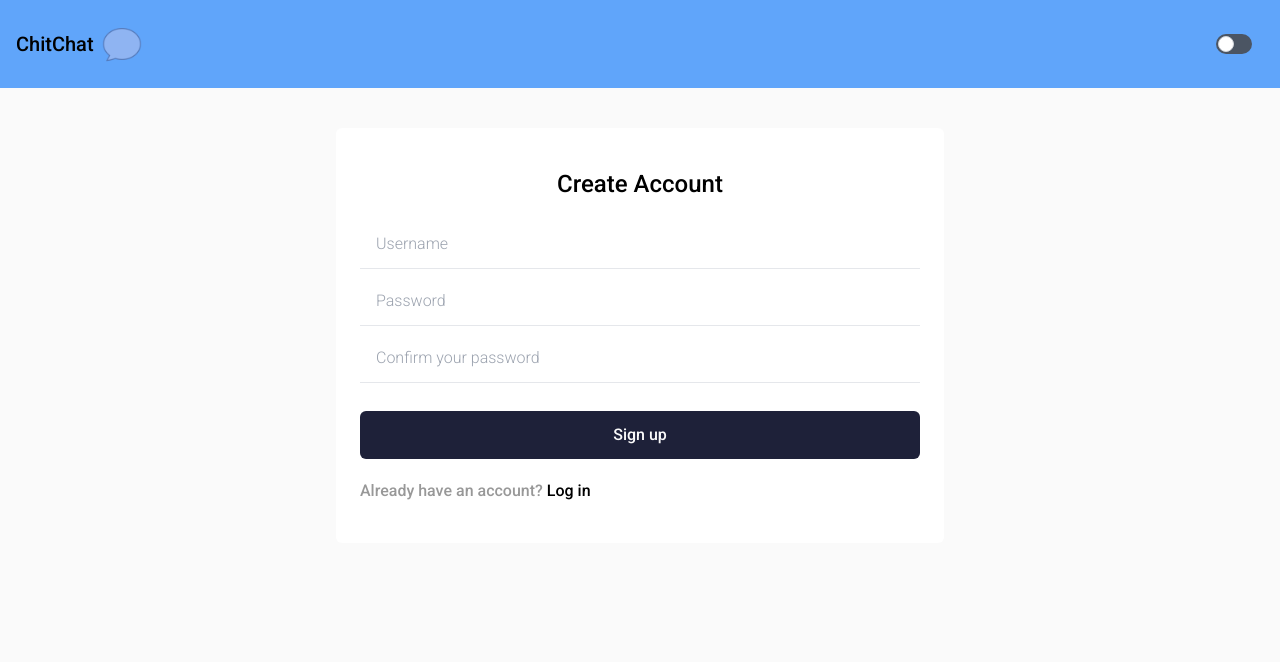
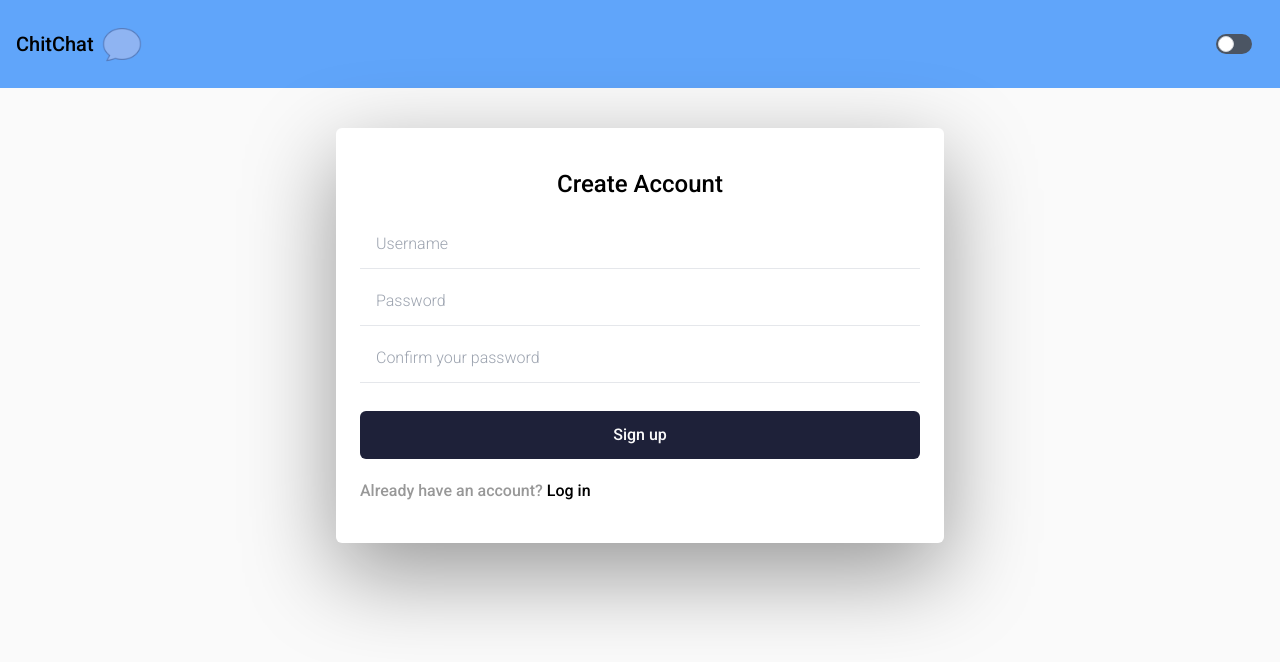
Before and after one commit to Jcerovsky/real-time-chat-app, a Next.js app: page /signup in a window 1280 px wide. Shown: the top 662 px of the page. Built offline with nearby package versions, Linux system fonts and the light colour scheme.

Commit message:
add dark mode styling for sign up page and add shadows

```diff
--- a/src/app/login/page.tsx
+++ b/src/app/login/page.tsx
@@ -40,7 +40,7 @@ function Page() {
   return (
     <form
       className="w-full sm:w-3/4 sm:ml-auto sm:mr-auto px-6 py-10 rounded-md bg-white dark:bg-primary-dark
-    max-w-[38rem] sm:mt-10 dark:text-zinc-50"
+    max-w-[38rem] sm:mt-10 dark:text-zinc-50 shadow-[rgba(0,_0,_0,_0.4)_0px_30px_90px]"
       onSubmit={handleSubmit}
     >
       <h1 className="text-2xl text-center">
--- a/src/app/signup/page.tsx
+++ b/src/app/signup/page.tsx
@@ -76,7 +76,7 @@ function Page() {
   return (
     <form
       className="w-full sm:w-3/4 sm:ml-auto sm:mr-auto px-6 py-10 rounded-md bg-white dark:bg-primary-dark
-    max-w-[38rem] sm:mt-10 dark:bg-red-200"
+    max-w-[38rem] sm:mt-10 dark:bg-primary-dark dark:text-zinc-50 shadow-[rgba(0,_0,_0,_0.4)_0px_30px_90px]"
       onSubmit={handleSubmit}
     >
       <h1 className="text-2xl text-center mb-5">Create Account</h1>
@@ -105,7 +105,7 @@ function Page() {
       <Button style="mt-5">Sign up</Button>
       <div className=" mt-5 flex ">
         <p className="opacity-40">{"Already have an account?"}</p>
-        <span className="ml-1 hover:text-blue-800 hover:underline ">
+        <span className="ml-1 hover:text-blue-800 dark:hover:text-blue-300 hover:underline ">
           <Link href={"/login"}>Log in</Link>
         </span>
       </div>
```
